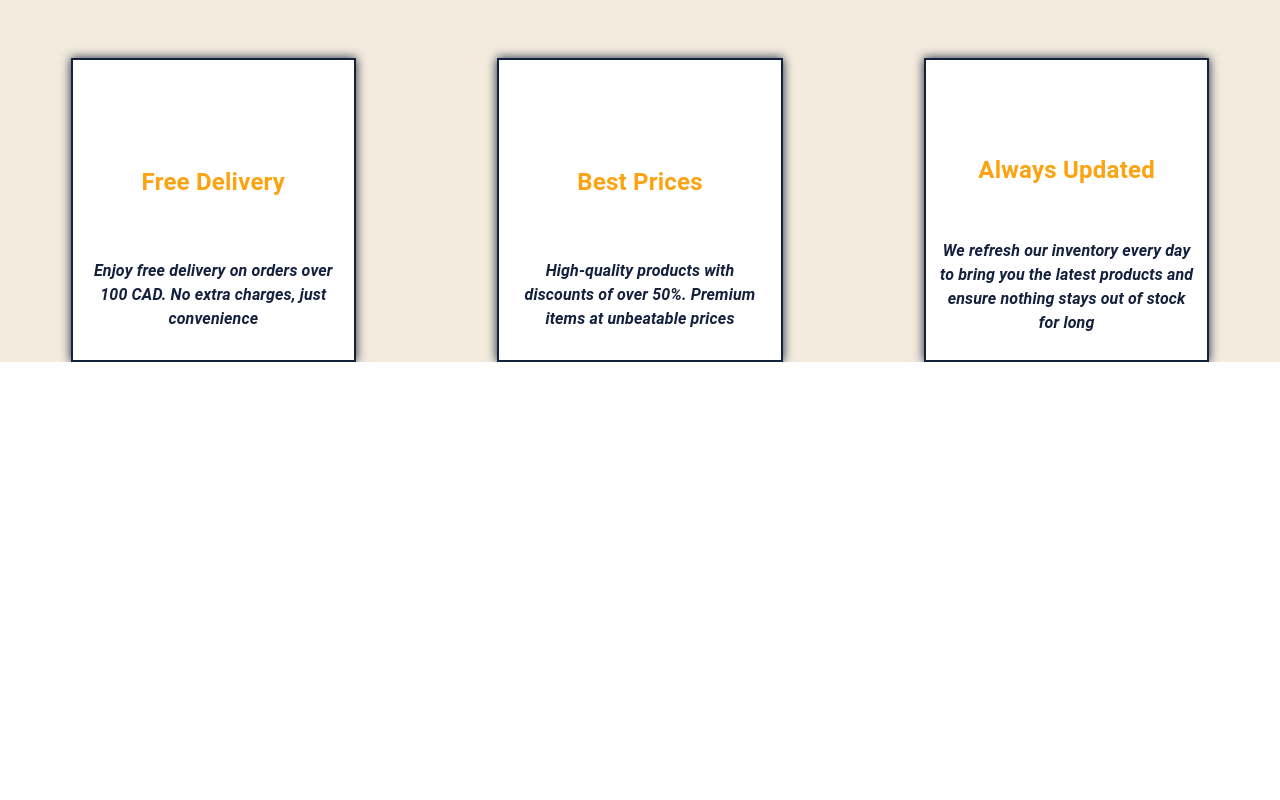
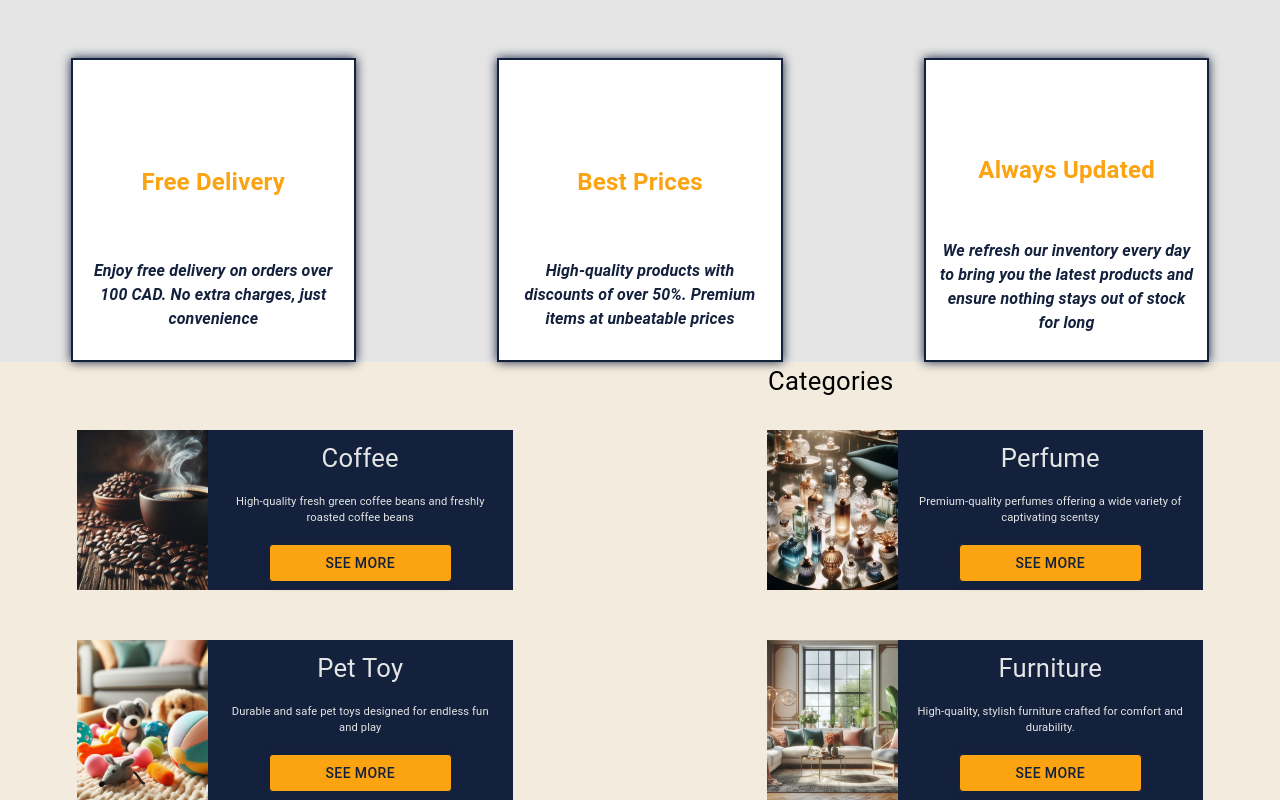
Before and after one commit to yonatanhaddish/cab-mart, a Next.js app: page / in a window 1280 px wide. Shown: the part 1114-1914 px from the top of the page. Before the commit the page ends 1476 px from the top, so only its background shows below. Built offline with nearby package versions, Linux system fonts and the light colour scheme; some icons are missing.

Commit message:
categories section DONE

```diff
--- a/src/app/page.js
+++ b/src/app/page.js
@@ -3,6 +3,7 @@
 import LandingPage from "../components/LandingPage/LandingPage";
 import Navbar from "../components/Navbar/Navbar";
 import Service from "../components/Service/Service";
+import Products from "../components/Products/Products";
 
 export default function Home() {
   return (
@@ -11,8 +12,7 @@
       <LandingPage />
       <AboutUs />
       <Service />
-      {/* <CategoryBox /> */}
-
+      <CategoryBox />
       {/* <Products /> */}
     </div>
   );
--- a/src/components/CategoryBox/CategoryBox.jsx
+++ b/src/components/CategoryBox/CategoryBox.jsx
@@ -1,130 +1,268 @@
+"use client";
+
 import React from "react";
-import { Box, Typography, Button } from "@mui/material";
+import { useTheme } from "@mui/material/styles";
+import { Box, Typography, Button, useMediaQuery } from "@mui/material";
+
+function CategoryBox() {
+  const theme = useTheme();
+  const isXs = useMediaQuery(theme.breakpoints.down("sm")); // mobile
+  const isSm = useMediaQuery(theme.breakpoints.between("sm", "md")); // tablet
+  const isMd = useMediaQuery(theme.breakpoints.between("md", "lg")); // small desktop
+  const isLg = useMediaQuery(theme.breakpoints.between("lg", "xl")); // desktop
+  const isXl = useMediaQuery(theme.breakpoints.up("xl")); // wide desktop
 
   const styles = {
-  //   categoryBox_parent: { border: "solid red 2px" },
-  category_Box: {
-    // border: "solid green 1px",
+    category_parent: {
+      // border: "solid red 2px",
+      backgroundColor: "#F3EBDD",
+    },
+    category_sub_parent: {
+      // border: "solid green 2px",
       display: "flex",
       flexWrap: "wrap",
+      width: "100%",
+      margin: "0 auto",
+      gap: isXs ? "50px" : isSm ? 0 : isMd ? "60px" : isXl ? "100px" : "100px",
+      rowGap: isSm
+        ? "50px"
+        : isMd
+        ? "50px"
+        : isLg
+        ? "50px"
+        : isXl
+        ? "50px"
+        : "",
+      paddingTop: "30px",
       justifyContent: "space-around",
-    width: "100%",
-    rowGap: "30px",
     },
-  coffee_box: {
-    // border: "solid blue 1px",
+    category_single: {
+      // border: "solid blue 2px",
+      height: isXs
+        ? "280px"
+        : isSm
+        ? "360px"
+        : isMd
+        ? "350px"
+        : isLg
+        ? "160px"
+        : isXl
+        ? "160px"
+        : "",
+      width: isXs
+        ? "90%"
+        : isSm
+        ? "38%"
+        : isMd
+        ? "30%"
+        : isLg
+        ? "34%"
+        : isXl
+        ? "30%"
+        : "100%",
+      margin: isXs || isSm ? "0 auto" : "",
       display: "flex",
-    flexDirection: "row",
-    height: "160px",
-    width: "40%",
-    color: "#fff",
+      flexDirection: isXs || isSm || isMd ? "column" : "row",
+      backgroundColor: "#14213d",
+      // justifyContent: "center",
     },
-  coffee_img: {
-    width: "40%",
-    height: "100%",
+    image_coffee: {
       backgroundImage: "url('/images/coffee_beans.jpeg')",
       backgroundSize: "cover",
       backgroundPosition: "center",
+      height: isXs
+        ? "35%"
+        : isSm
+        ? "40%"
+        : isMd
+        ? "40%"
+        : isLg
+        ? "100%"
+        : isXl
+        ? "100%"
+        : "140px",
+      width: isLg ? "30%" : isXl ? "30%" : "100%",
+      margin: "0 auto",
     },
-  furniture_img: {
-    width: "40%",
-    height: "100%",
+    image_perfume: {
+      backgroundImage: "url('/images/perfume.jpeg')",
+      backgroundSize: "cover",
+      backgroundPosition: "center",
+      height: isXs
+        ? "35%"
+        : isSm
+        ? "40%"
+        : isMd
+        ? "40%"
+        : isLg
+        ? "100%"
+        : isXl
+        ? "100%"
+        : "140px",
+      width: isLg ? "30%" : isXl ? "30%" : "100%",
+      margin: "0 auto",
+    },
+    image_pet_toy: {
+      backgroundImage: "url('/images/pet_toy.jpeg')",
+      backgroundSize: "cover",
+      backgroundPosition: "center",
+      height: isXs
+        ? "35%"
+        : isSm
+        ? "40%"
+        : isMd
+        ? "40%"
+        : isLg
+        ? "100%"
+        : isXl
+        ? "100%"
+        : "140px",
+      width: isLg ? "30%" : isXl ? "30%" : "100%",
+      margin: "0 auto",
+    },
+    image_furniture: {
       backgroundImage: "url('/images/furniture.jpeg')",
       backgroundSize: "cover",
       backgroundPosition: "center",
+      height: isXs
+        ? "35%"
+        : isSm
+        ? "40%"
+        : isMd
+        ? "40%"
+        : isLg
+        ? "100%"
+        : isXl
+        ? "100%"
+        : "140px",
+      width: isLg ? "30%" : isXl ? "30%" : "100%",
+      margin: "0 auto",
     },
-  pet_img: {
-    width: "40%",
-    height: "100%",
-    backgroundImage: "url('/images/pet_toy.jpeg')",
-    backgroundSize: "cover",
-    backgroundPosition: "center",
-  },
-  perfume_img: {
-    width: "40%",
-    height: "100%",
-    backgroundImage: "url('/images/perfume.jpeg')",
-    backgroundSize: "cover",
-    backgroundPosition: "center",
-  },
-  coffee_info_box: {
-    // border: "solid yellow 2px",
+    info_box: {
+      // border: "solid green 2px",
+      height: isXs
+        ? "65%"
+        : isSm
+        ? "60%"
+        : isMd
+        ? "60%"
+        : isLg
+        ? "100%"
+        : isXl
+        ? "100%"
+        : "30px",
       display: "flex",
       flexDirection: "column",
       justifyContent: "space-around",
-    alignItems: "center",
       textAlign: "center",
-    backgroundColor: "#14213d",
-    width: "60%",
+      width: isLg ? "70%" : isXl ? "70%" : "100%",
     },
-  more_button: {
-    backgroundColor: "#f97316",
-    color: "#fff",
-    padding: "10px 20px",
-    borderRadius: "5px",
-    marginTop: "10px",
-    "&:hover": {
-      backgroundColor: "#e85d04",
+    typo_name: {
+      fontSize: isXs
+        ? "1.6rem"
+        : isSm
+        ? "1.6rem"
+        : isMd
+        ? "1.6rem"
+        : isLg
+        ? "1.6rem"
+        : isXl
+        ? "1.4rem"
+        : "",
+      color: "#e5e5e5",
     },
-    width: "70%",
-    height: "35px",
-    fontSize: "1rem",
+    typo_desc: {
+      color: "#e5e5e5",
+      width: isXs
+        ? "90%"
+        : isSm
+        ? "80%"
+        : isMd
+        ? "80%"
+        : isLg
+        ? "90%"
+        : isXl
+        ? "60%"
+        : "100%",
+      alignSelf: "center",
+      fontSize: isLg ? "0.7rem" : "",
+    },
+    button_see_more: {
+      border: "solid #14213d 1px",
+      boxShadow: "0 0 10px #14213d",
+      width: isXs
+        ? "60%"
+        : isSm
+        ? "70%"
+        : isMd
+        ? "70%"
+        : isLg
+        ? "60%"
+        : isXl
+        ? "60%"
+        : "100%",
+      alignSelf: "center",
+      backgroundColor: "#fca311",
+      color: "#14213d",
+    },
+    typo_heading: {
+      // border: "solid red 2px",
+      width: "40%",
+      fontSize: "1.6rem",
+      justifySelf: "end",
+      // paddingTop: "80px",
     },
   };
-function CategoryBox() {
   return (
-    <Box sx={styles.categoryBox_parent}>
-      <Typography
-        variant="h4"
-        component="div"
-        sx={{ textAlign: "center", margin: "20px 0" }}
-      >
-        Categories{" "}
-      </Typography>
-      <Box sx={styles.category_Box}>
-        <Box sx={styles.coffee_box}>
-          <Box sx={styles.coffee_info_box}>
-            <Typography variant="h6">Coffee</Typography>
-            <Typography fontSize={"0.9rem"}>
+    <Box sx={styles.category_parent}>
+      <Typography sx={styles.typo_heading}>Categories</Typography>
+      <Box sx={styles.category_sub_parent}>
+        <Box sx={styles.category_single}>
+          <Box sx={styles.image_coffee}></Box>
+          <Box sx={styles.info_box}>
+            <Typography sx={styles.typo_name}>Coffee</Typography>
+            <Typography sx={styles.typo_desc}>
+              {" "}
               High-quality fresh green coffee beans and freshly roasted coffee
               beans
             </Typography>
-            <Button sx={styles.more_button}>SEE MORE</Button>
+            <Button sx={styles.button_see_more}>See More</Button>
           </Box>
-          <Box sx={styles.coffee_img}></Box>
         </Box>
-        <Box sx={styles.coffee_box}>
-          <Box sx={styles.coffee_info_box}>
-            <Typography variant="h6">Perfume</Typography>
-            <Typography fontSize={"0.9rem"}>
+        <Box sx={styles.category_single}>
+          <Box sx={styles.image_perfume}></Box>
+          <Box sx={styles.info_box}>
+            <Typography sx={styles.typo_name}>Perfume</Typography>
+            <Typography sx={styles.typo_desc}>
+              {" "}
               Premium-quality perfumes offering a wide variety of captivating
               scentsy
             </Typography>
-            <Button sx={styles.more_button}>SEE MORE</Button>
+            <Button sx={styles.button_see_more}>See More</Button>
           </Box>
-          <Box sx={styles.perfume_img}></Box>
         </Box>
-        <Box sx={styles.coffee_box}>
-          <Box sx={styles.coffee_info_box}>
-            <Typography variant="h6">Pet Toy</Typography>
-            <Typography fontSize={"0.9rem"}>
+        <Box sx={styles.category_single}>
+          <Box sx={styles.image_pet_toy}></Box>
+          <Box sx={styles.info_box}>
+            <Typography sx={styles.typo_name}>Pet Toy</Typography>
+            <Typography sx={styles.typo_desc}>
+              {" "}
               Durable and safe pet toys designed for endless fun and play
             </Typography>
-            <Button sx={styles.more_button}>SEE MORE</Button>
+            <Button sx={styles.button_see_more}>See More</Button>
           </Box>
-          <Box sx={styles.pet_img}></Box>
         </Box>
-
-        <Box sx={styles.coffee_box}>
-          <Box sx={styles.coffee_info_box}>
-            <Typography variant="h6">Furniture</Typography>
-            <Typography fontSize={"0.9rem"}>
+        <Box sx={styles.category_single}>
+          <Box sx={styles.image_furniture}></Box>
+          <Box sx={styles.info_box}>
+            <Typography sx={styles.typo_name}>Furniture</Typography>
+            <Typography sx={styles.typo_desc}>
+              {" "}
               High-quality, stylish furniture crafted for comfort and
               durability.
             </Typography>
-            <Button sx={styles.more_button}>SEE MORE</Button>
+            <Button sx={styles.button_see_more}>See More</Button>
           </Box>
-          <Box sx={styles.furniture_img}></Box>
         </Box>
       </Box>
     </Box>
--- a/src/components/Service/Service.jsx
+++ b/src/components/Service/Service.jsx
@@ -20,7 +20,7 @@
       gap: isXs ? "50px" : isSm ? "40px" : isMd ? "40px" : "",
       display: "flex",
       flexDirection: isXs || isSm || isMd ? "column" : "row",
-      backgroundColor: "#F3EBDD",
+      backgroundColor: "#e5e5e5",
       paddingTop: isXl ? "100px" : "80px",
     },
     card_box: {
```
Lines whose indentation alone changed are shown as unchanged.
